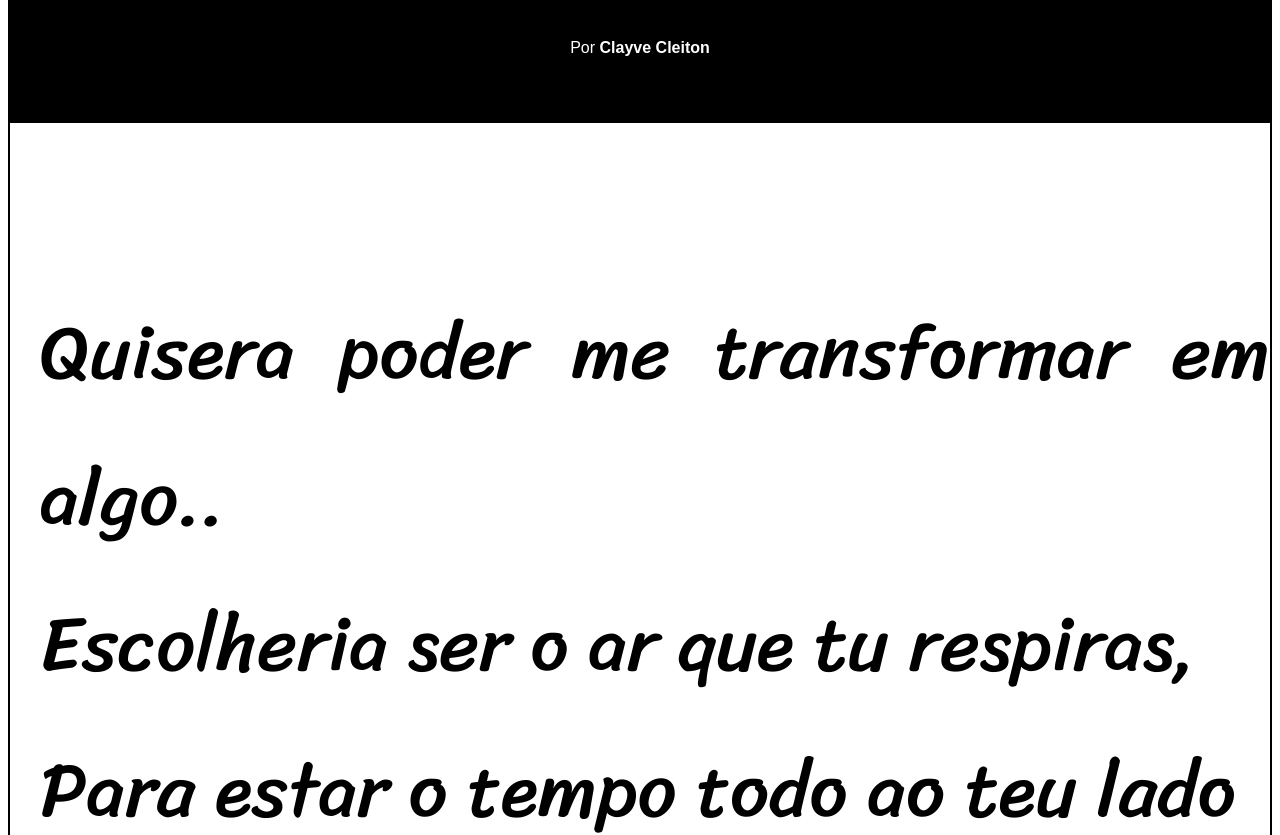
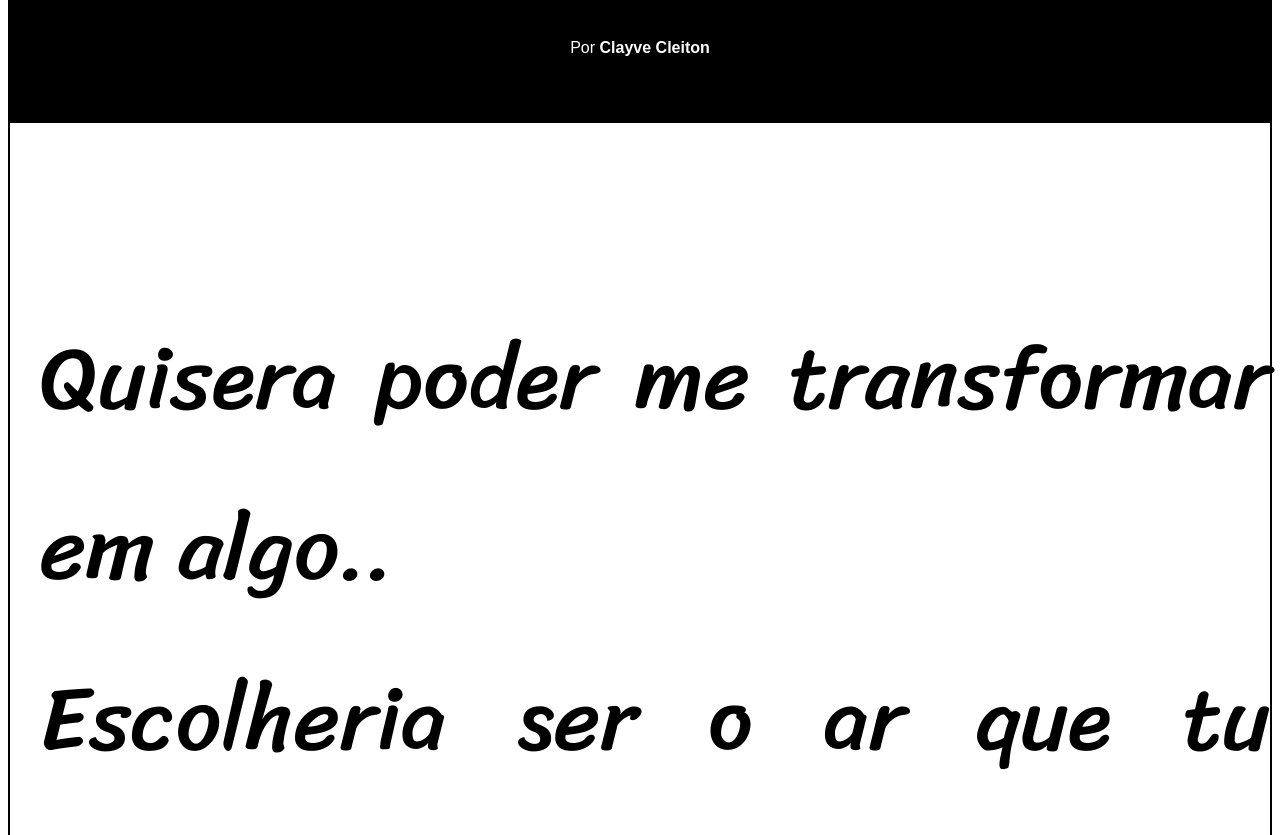
Before and after one commit to cleitonbarbosa01/site-cordel, a plain HTML site: page index.html in a window 1280 px wide. Shown: the part 380-1215 px from the top of the page. Drawn offline with Linux system fonts and the light colour scheme.

Commit message:
Update style.css

```diff
--- a/style.css
+++ b/style.css
@@ -34,7 +34,7 @@ article {
     font-family: "Sriracha", cursive;
     font-weight: 400;
     font-style: normal;
-    font-size: 6vw;
+    font-size: 7vw;
     padding-left: 30px;
     padding-top: 10vh;
     padding-bottom: 10vh
```
